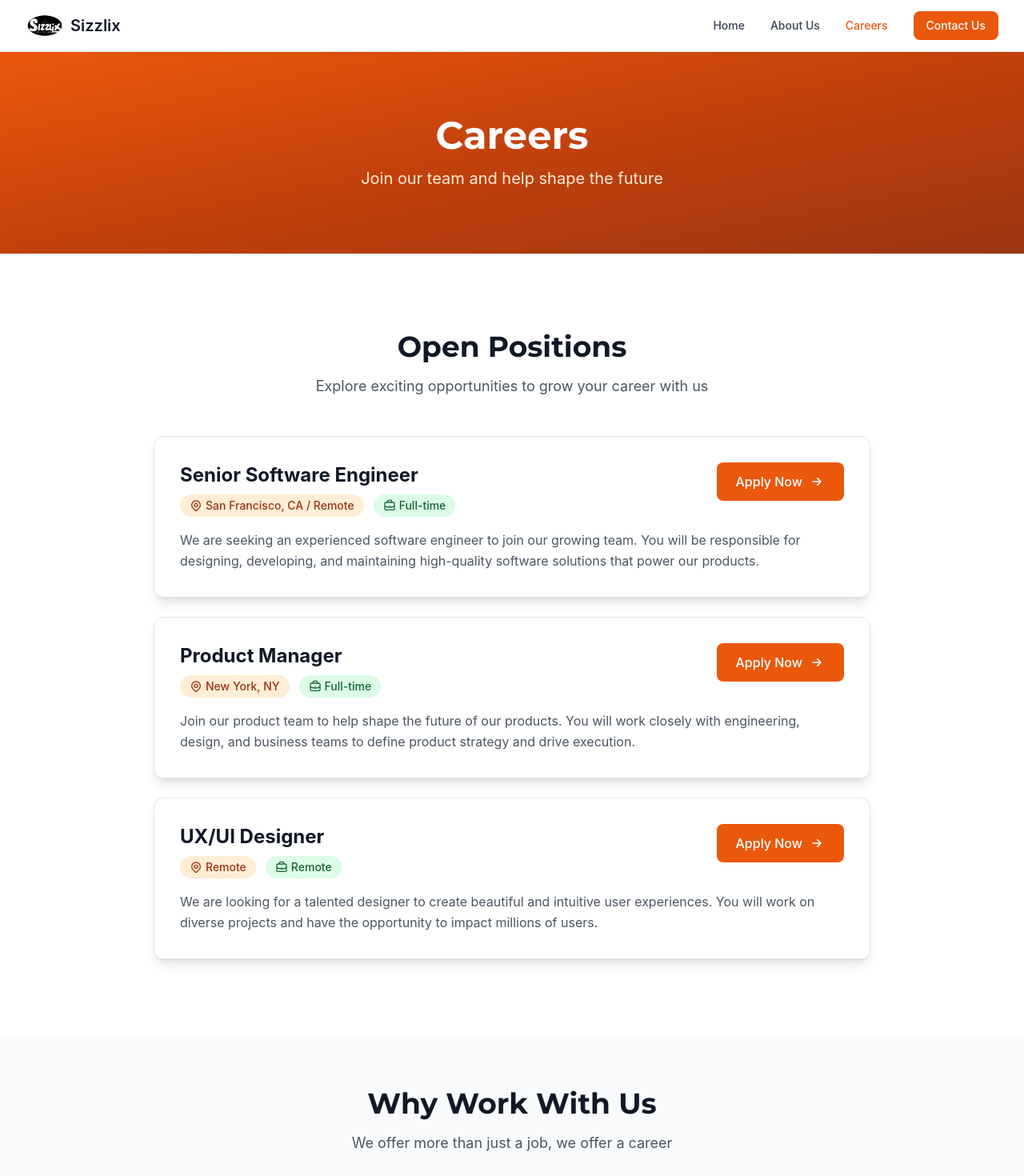
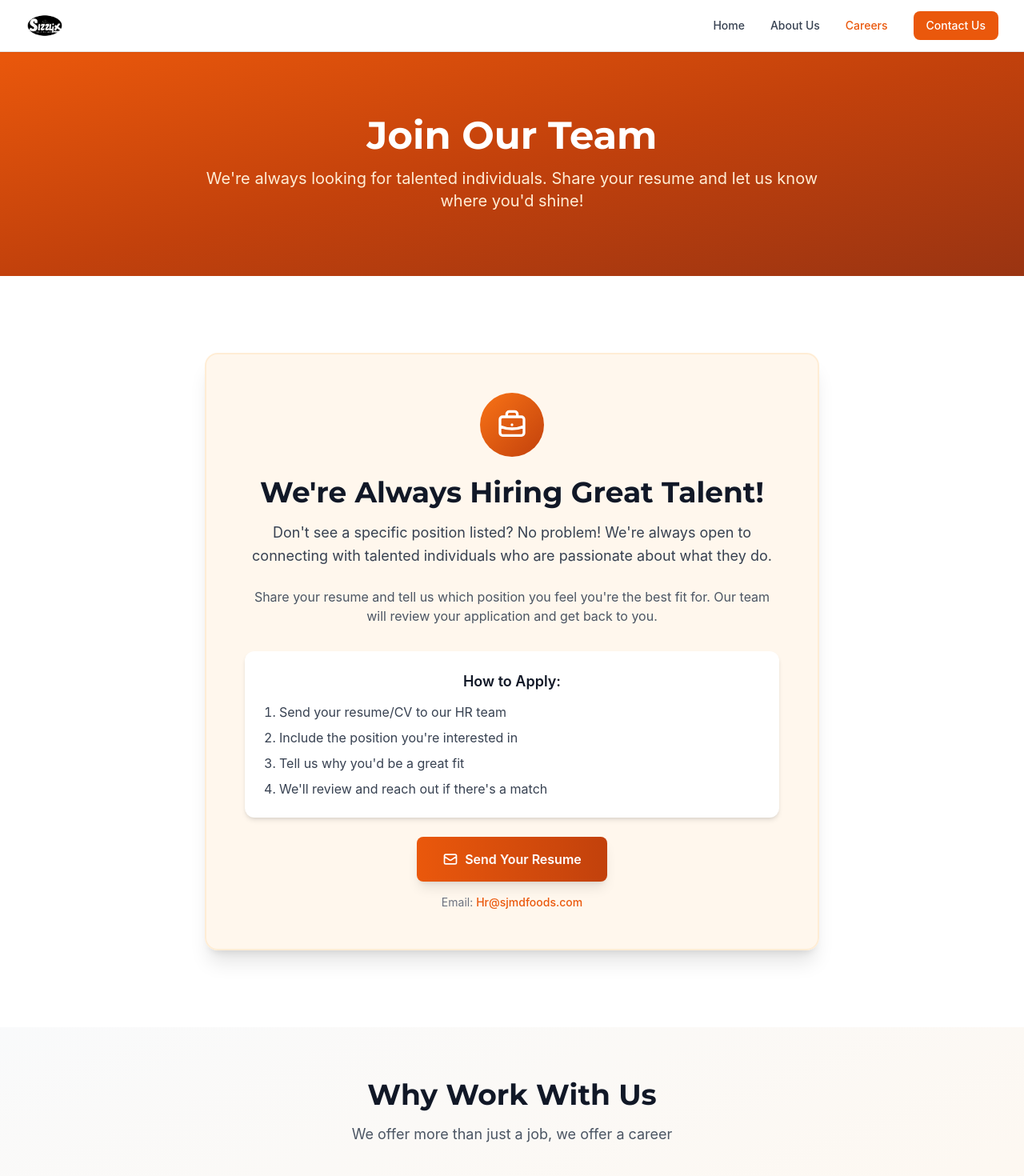
Before and after one commit to BahetiGiriraj/Sizzlix, a React (Vite) app: page /careers in a window 1280 px wide. Shown: the top 1470 px of the page at 80% size. Built offline with nearby package versions, Linux system fonts and the light colour scheme.

Commit message:
Update address, careers page, hero layout, remove company name from navbar/footer

```diff
--- a/src/components/Navigation.tsx
+++ b/src/components/Navigation.tsx
@@ -19,15 +19,12 @@ function Navigation() {
       <div className="max-w-7xl mx-auto px-4 sm:px-6 lg:px-8">
         <div className="flex justify-between items-center h-16">
           {/* Logo */}
-          <Link to="/" className="flex items-center space-x-2">
+          <Link to="/" className="flex items-center">
             <img
               src="/images/logo.jpeg"
               alt={`${companyInfo.name} Logo`}
               className="h-12 w-auto object-contain"
             />
-            <span className="text-xl font-semibold text-gray-900 hidden sm:block">
-              {companyInfo.name}
-            </span>
           </Link>
 
           {/* Desktop Navigation */}
--- a/src/config/company.ts
+++ b/src/config/company.ts
@@ -40,7 +40,7 @@ export const companyInfo = {
   description: 'Sizzlix is an Indo-Chinese and Italian sauce brand built for the modern Indian kitchen. We make restaurant-style flavour accessible at home  from schezwan and red chilli to dark soya and pizza pasta sauce so a weeknight stir-fry or a lazy-Sunday pasta can taste like it came from your favourite restaurant, not a bottle.',
   email: 'customercare@sjmdfoods.com',
   phone: '+91 9119132499',
-  address: 'India', // PLACEHOLDER: Add full address if needed
+  address: 'SHREE JMD FOODS & PRODUCTS PRIVATE LIMITED, 516, Govind Rao Ji Ka Rasta, Chandpole Bazar, Purani Basti, Jaipur, Rajasthan - 302001',
 };
 
 // ===== ABOUT US INFORMATION =====
--- a/src/pages/Careers.tsx
+++ b/src/pages/Careers.tsx
@@ -1,8 +1,6 @@
-import { careers } from '../config/company';
+import { companyInfo } from '../config/company';
 
 function Careers() {
-  const hasOpenings = careers.length > 0;
-
   return (
     <div className="min-h-screen bg-white">
       {/* Hero Section */}
@@ -10,12 +8,10 @@ function Careers() {
         <div className="max-w-7xl mx-auto px-4 sm:px-6 lg:px-8">
           <div className="text-center">
             <h1 className="text-4xl md:text-5xl font-display font-bold mb-4">
-              Careers
+              Join Our Team
             </h1>
             <p className="text-xl text-primary-100 max-w-3xl mx-auto">
-              {hasOpenings
-                ? 'Join our team and help shape the future'
-                : 'Be part of our journey. Check back soon for opportunities.'}
+              We're always looking for talented individuals. Share your resume and let us know where you'd shine!
             </p>
           </div>
         </div>
@@ -24,109 +20,50 @@ function Careers() {
       {/* Content Section */}
       <section className="py-16 md:py-24">
         <div className="max-w-7xl mx-auto px-4 sm:px-6 lg:px-8">
-          {hasOpenings ? (
-            <>
-              <div className="text-center mb-12">
-                <h2 className="text-3xl md:text-4xl font-display font-bold text-gray-900 mb-4">
-                  Open Positions
-                </h2>
-                <p className="text-lg text-gray-600 max-w-2xl mx-auto">
-                  Explore exciting opportunities to grow your career with us
-                </p>
-              </div>
-
-              <div className="max-w-4xl mx-auto space-y-6">
-                {careers.map((job, index) => (
-                  <div
-                    key={job.id}
-                    className="bg-white border border-gray-200 rounded-xl shadow-lg hover:shadow-2xl transition-all duration-300 overflow-hidden"
-                    style={{ animationDelay: `${index * 100}ms` }}
-                  >
-                    <div className="p-8">
-                      <div className="flex flex-col md:flex-row md:items-start md:justify-between mb-4">
-                        <div className="mb-4 md:mb-0">
-                          <h3 className="text-2xl font-bold text-gray-900 mb-2">
-                            {job.title}
-                          </h3>
-                          <div className="flex flex-wrap gap-3">
-                            <span className="inline-flex items-center px-3 py-1 rounded-full text-sm font-medium bg-primary-100 text-primary-800">
-                              <svg className="w-4 h-4 mr-1" fill="none" stroke="currentColor" viewBox="0 0 24 24">
-                                <path strokeLinecap="round" strokeLinejoin="round" strokeWidth={2} d="M17.657 16.657L13.414 20.9a1.998 1.998 0 01-2.827 0l-4.244-4.243a8 8 0 1111.314 0z" />
-                                <path strokeLinecap="round" strokeLinejoin="round" strokeWidth={2} d="M15 11a3 3 0 11-6 0 3 3 0 016 0z" />
-                              </svg>
-                              {job.location}
-                            </span>
-                            <span className="inline-flex items-center px-3 py-1 rounded-full text-sm font-medium bg-green-100 text-green-800">
-                              <svg className="w-4 h-4 mr-1" fill="none" stroke="currentColor" viewBox="0 0 24 24">
-                                <path strokeLinecap="round" strokeLinejoin="round" strokeWidth={2} d="M21 13.255A23.931 23.931 0 0112 15c-3.183 0-6.22-.62-9-1.745M16 6V4a2 2 0 00-2-2h-4a2 2 0 00-2 2v2m4 6h.01M5 20h14a2 2 0 002-2V8a2 2 0 00-2-2H5a2 2 0 00-2 2v10a2 2 0 002 2z" />
-                              </svg>
-                              {job.type}
-                            </span>
-                          </div>
-                        </div>
-                        <a
-                          href={job.applicationLink}
-                          target="_blank"
-                          rel="noopener noreferrer"
-                          className="inline-flex items-center px-6 py-3 bg-primary-600 text-white font-medium rounded-lg hover:bg-primary-700 transition-colors duration-200 whitespace-nowrap"
-                        >
-                          Apply Now
-                          <svg className="w-5 h-5 ml-2" fill="none" stroke="currentColor" viewBox="0 0 24 24">
-                            <path strokeLinecap="round" strokeLinejoin="round" strokeWidth={2} d="M13 7l5 5m0 0l-5 5m5-5H6" />
-                          </svg>
-                        </a>
-                      </div>
-
-                      <div className="prose prose-gray max-w-none">
-                        <p className="text-gray-600 leading-relaxed">
-                          {job.description}
-                        </p>
-                      </div>
-                    </div>
-                  </div>
-                ))}
-              </div>
-            </>
-          ) : (
-            <div className="max-w-2xl mx-auto text-center">
-              <div className="bg-gray-50 rounded-xl p-12 border-2 border-dashed border-gray-300">
-                <div className="w-20 h-20 bg-gray-200 rounded-full flex items-center justify-center mx-auto mb-6">
-                  <svg className="w-10 h-10 text-gray-400" fill="none" stroke="currentColor" viewBox="0 0 24 24">
+          <div className="max-w-3xl mx-auto text-center">
+            <div className="bg-gradient-to-br from-primary-50 to-orange-50 rounded-2xl p-8 md:p-12 border-2 border-primary-100 shadow-xl">
+              <div className="w-20 h-20 bg-gradient-to-br from-primary-500 to-primary-700 rounded-full flex items-center justify-center mx-auto mb-6">
+                <svg className="w-10 h-10 text-white" fill="none" stroke="currentColor" viewBox="0 0 24 24">
                   <path strokeLinecap="round" strokeLinejoin="round" strokeWidth={2} d="M21 13.255A23.931 23.931 0 0112 15c-3.183 0-6.22-.62-9-1.745M16 6V4a2 2 0 00-2-2h-4a2 2 0 00-2 2v2m4 6h.01M5 20h14a2 2 0 002-2V8a2 2 0 00-2-2H5a2 2 0 00-2 2v10a2 2 0 002 2z" />
                 </svg>
               </div>
-                <h2 className="text-2xl md:text-3xl font-display font-bold text-gray-900 mb-4">
-                  No Current Openings
+              <h2 className="text-3xl md:text-4xl font-display font-bold text-gray-900 mb-4">
+                We're Always Hiring Great Talent!
               </h2>
-                <p className="text-lg text-gray-600 mb-8">
-                  We don't have any open positions at the moment, but we're always interested in hearing from talented individuals. Check back soon or reach out to us directly.
+              <p className="text-lg text-gray-700 mb-6 leading-relaxed">
+                Don't see a specific position listed? No problem! We're always open to connecting with talented individuals who are passionate about what they do.
               </p>
-                <div className="flex flex-col sm:flex-row gap-4 justify-center">
+              <p className="text-base text-gray-600 mb-8">
+                Share your resume and tell us which position you feel you're the best fit for. Our team will review your application and get back to you.
+              </p>
+              <div className="bg-white rounded-xl p-6 mb-6 shadow-md">
+                <h3 className="font-semibold text-gray-900 mb-3 text-lg">How to Apply:</h3>
+                <ol className="text-left text-gray-700 space-y-2 list-decimal list-inside">
+                  <li>Send your resume/CV to our HR team</li>
+                  <li>Include the position you're interested in</li>
+                  <li>Tell us why you'd be a great fit</li>
+                  <li>We'll review and reach out if there's a match</li>
+                </ol>
+              </div>
               <a
-                    href="mailto:Hr@sjmdfoods.com?subject=Job Application - General Inquiry"
-                    className="inline-flex items-center justify-center px-6 py-3 bg-primary-600 text-white font-medium rounded-lg hover:bg-primary-700 transition-colors duration-200"
+                href="mailto:Hr@sjmdfoods.com?subject=Job Application - Open Position"
+                className="inline-flex items-center justify-center px-8 py-4 bg-gradient-to-r from-primary-600 to-primary-700 text-white font-semibold rounded-lg hover:from-primary-700 hover:to-primary-800 transition-all duration-200 shadow-lg hover:shadow-xl transform hover:-translate-y-0.5"
               >
                 <svg className="w-5 h-5 mr-2" fill="none" stroke="currentColor" viewBox="0 0 24 24">
                   <path strokeLinecap="round" strokeLinejoin="round" strokeWidth={2} d="M3 8l7.89 5.26a2 2 0 002.22 0L21 8M5 19h14a2 2 0 002-2V7a2 2 0 00-2-2H5a2 2 0 00-2 2v10a2 2 0 002 2z" />
                 </svg>
                 Send Your Resume
               </a>
-                  <a
-                    href="/"
-                    className="inline-flex items-center justify-center px-6 py-3 bg-gray-200 text-gray-800 font-medium rounded-lg hover:bg-gray-300 transition-colors duration-200"
-                  >
-                    Back to Home
-                  </a>
+              <p className="text-sm text-gray-500 mt-4">
+                Email: <a href="mailto:Hr@sjmdfoods.com" className="text-primary-600 hover:text-primary-700 font-medium">Hr@sjmdfoods.com</a>
+              </p>
             </div>
           </div>
-            </div>
-          )}
         </div>
       </section>
 
       {/* Why Work With Us Section */}
-      {hasOpenings && (
-        <section className="py-16 bg-gray-50">
+      <section className="py-16 bg-gradient-to-br from-gray-50 to-primary-50">
         <div className="max-w-7xl mx-auto px-4 sm:px-6 lg:px-8">
           <div className="text-center mb-12">
             <h2 className="text-3xl md:text-4xl font-display font-bold text-gray-900 mb-4">
@@ -182,7 +119,6 @@ function Careers() {
           </div>
         </div>
       </section>
-      )}
     </div>
   );
 }
```
Also changed, not shown: src/components/Footer.tsx (+8 -6 lines), src/pages/Home.tsx (+5 -5 lines). Lines whose indentation alone changed are shown as unchanged.
